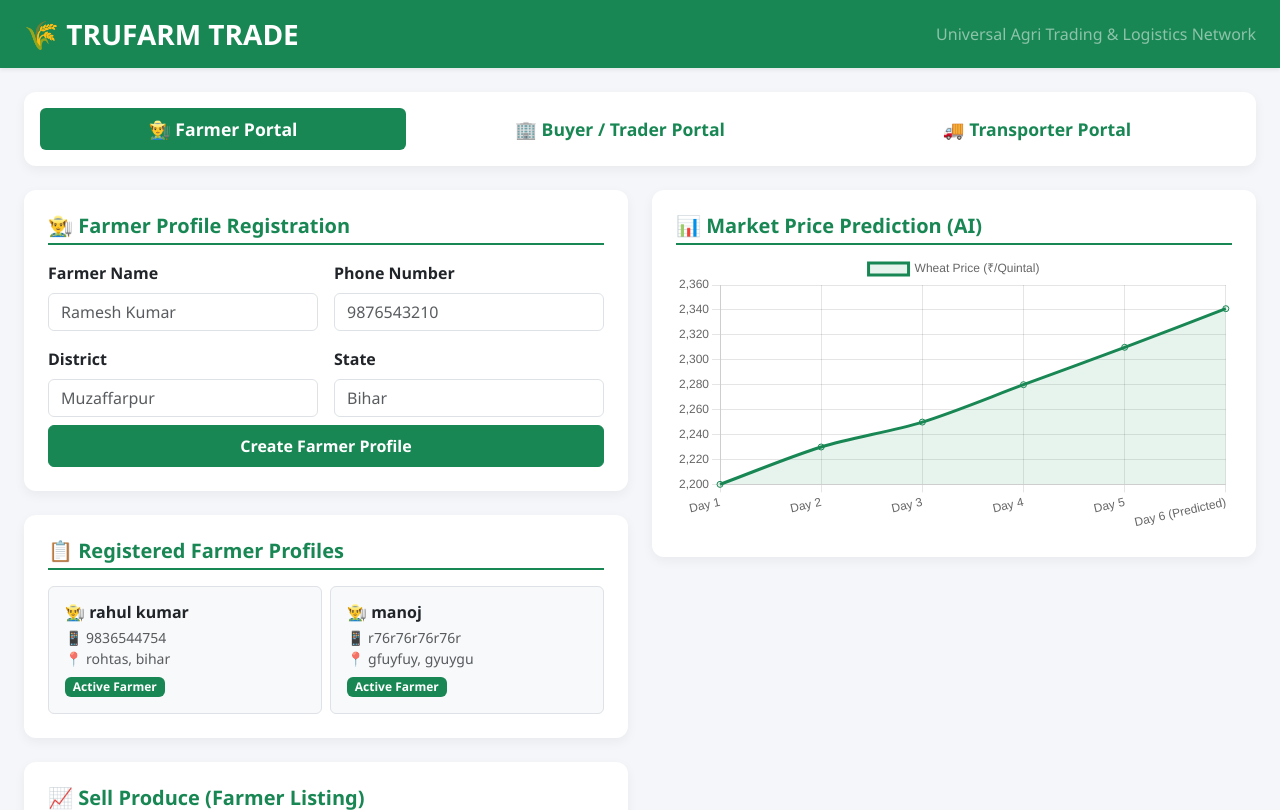
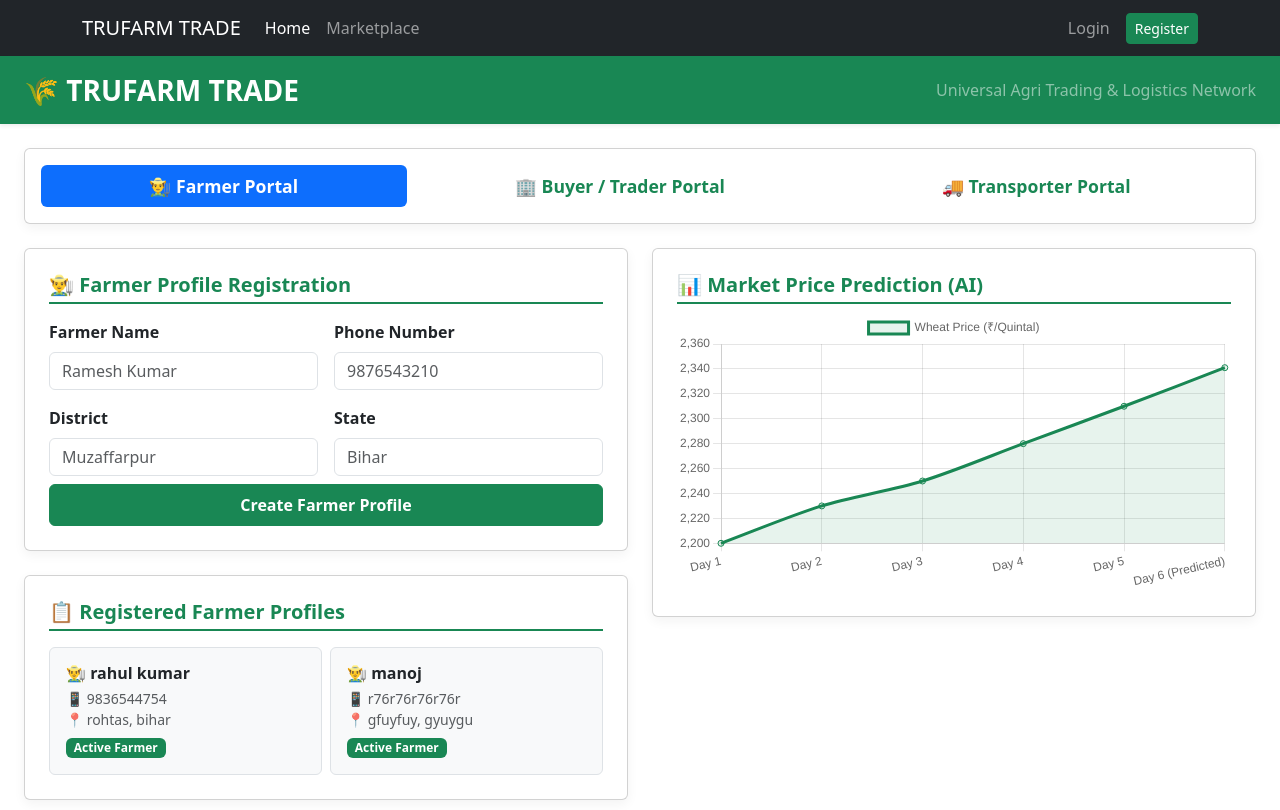
Before and after one commit to rahul0272sih/TRUFARM-TRADE, a Flask app: template templates/index.html in a window 1280 px wide. Shown: the top 810 px of the page. Run offline with Flask 3, Linux system fonts and the light colour scheme; the template is opened without the code that fills it: values that come from a table or form of the project are taken from there, others are empty.

Commit message:
Added navbar and script

```diff
--- a/templates/index.html
+++ b/templates/index.html
@@ -18,8 +18,59 @@
         .nav-pills .nav-link.active { background-color: #198754; font-weight: bold; }
         .nav-pills .nav-link { color: #198754; font-weight: 600; font-size: 1.1rem; }
     </style>
+    <link href="https://cdn.jsdelivr.net/npm/bootstrap@5.3.0/dist/css/bootstrap.min.css" rel="stylesheet">
+    <link rel="stylesheet" href="https://cdn.jsdelivr.net/npm/bootstrap-icons@1.11.0/font/bootstrap-icons.css">
 </head>
 <body>
+<nav class="navbar navbar-expand-lg navbar-dark bg-dark">
+  <div class="container">
+    <!-- Brand / Logo -->
+    <a class="navbar-brand font-weight-bold" href="/">TRUFARM TRADE</a>
+
+    <!-- 3 Lines Hamburger Button for Mobile -->
+    <button class="navbar-toggler" type="button" data-bs-toggle="collapse" data-bs-target="#navbarContent" aria-controls="navbarContent" aria-expanded="false" aria-label="Toggle navigation">
+      <span class="navbar-toggler-icon"></span>
+    </button>
+
+    <!-- Navigation Links & Profile Dropdown -->
+    <div class="collapse navbar-collapse" id="navbarContent">
+      <ul class="navbar-nav me-auto mb-2 mb-lg-0">
+        <li class="nav-item">
+          <a class="nav-link active" href="/">Home</a>
+        </li>
+        <li class="nav-item">
+          <a class="nav-link" href="/marketplace">Marketplace</a>
+        </li>
+      </ul>
+
+      <ul class="navbar-nav ms-auto align-items-center">
+        {% if current_user.is_authenticated %}
+          <!-- Logged-in User Profile Dropdown -->
+          <li class="nav-item dropdown">
+            <a class="nav-link dropdown-toggle d-flex align-items-center gap-2" href="#" id="profileDropdown" role="button" data-bs-toggle="dropdown" aria-expanded="false">
+              <i class="bi bi-person-circle fs-5"></i>
+              <span>{{ current_user.username if current_user.username else 'My Account' }}</span>
+            </a>
+            <ul class="dropdown-menu dropdown-menu-end" aria-labelledby="profileDropdown">
+              <li><a class="dropdown-menu-item dropdown-item" href="/profile"><i class="bi bi-person me-2"></i>My Profile</a></li>
+              <li><a class="dropdown-menu-item dropdown-item" href="/dashboard"><i class="bi bi-speedometer2 me-2"></i>Dashboard</a></li>
+              <li><hr class="dropdown-divider"></li>
+              <li><a class="dropdown-menu-item dropdown-item text-danger" href="/logout"><i class="bi bi-box-arrow-right me-2"></i>Logout</a></li>
+            </ul>
+          </li>
+        {% else %}
+          <!-- Guest Links -->
+          <li class="nav-item">
+            <a class="nav-link" href="/login">Login</a>
+          </li>
+          <li class="nav-item">
+            <a class="btn btn-success btn-sm ms-2" href="/register">Register</a>
+          </li>
+        {% endif %}
+      </ul>
+    </div>
+  </div>
+</nav>
 
     <nav class="navbar navbar-custom px-4 py-2 shadow-sm mb-4">
         <a class="navbar-brand text-white fw-bold fs-3" href="#">🌾 TRUFARM TRADE</a>
@@ -421,5 +472,6 @@
             }
         });
     </script>
+    <script src="https://cdn.jsdelivr.net/npm/bootstrap@5.3.0/dist/js/bootstrap.bundle.min.js"></script>
 </body>
 </html>
```
